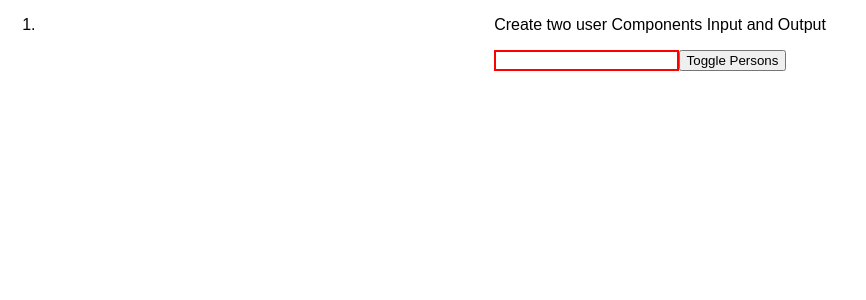
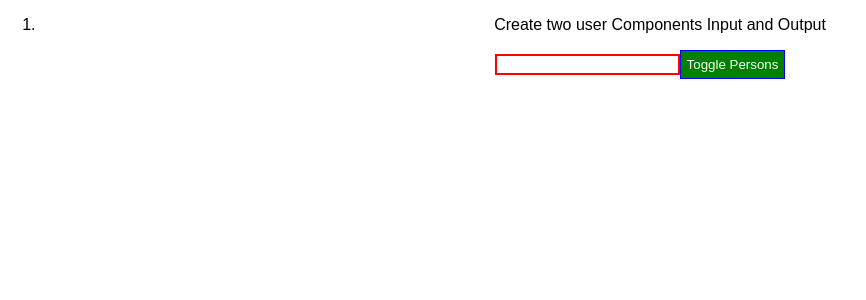
Before and after one commit to ahbilalkhan-10p/react-first-project, a React (Create React App) app: page / in a window 1280 px wide. Shown: the top 300 px of the page, without its empty margins (0-866 px from the left). Built offline with nearby package versions, Linux system fonts and the light colour scheme.

Commit message:
setting style dynamically

```diff
--- a/src/App.js
+++ b/src/App.js
@@ -37,6 +37,15 @@ class App extends Component {
     };
 
     render(){
+
+        const style = {
+            backgroundColor: 'green',
+            color: 'white',
+            padding: '6px',
+            border: '1px solid blue',
+            cursor: 'pointer',
+        };
+
         let persons = null;
         if(this.state.showPersons) {
             persons = (
@@ -52,6 +61,7 @@ class App extends Component {
                     }
                 </div>
             );
+            style.backgroundColor = 'red';
         }
         return(
             <div className="App">
@@ -61,6 +71,7 @@ class App extends Component {
                 <UserInput changed={this.usernameChangeHandler}
                 currentName={this.state.username}/>
                 <button
+                    style={style}
                     onClick={this.togglePersonsHandler}>Toggle Persons</button>
                 {persons}
             </div>
```
